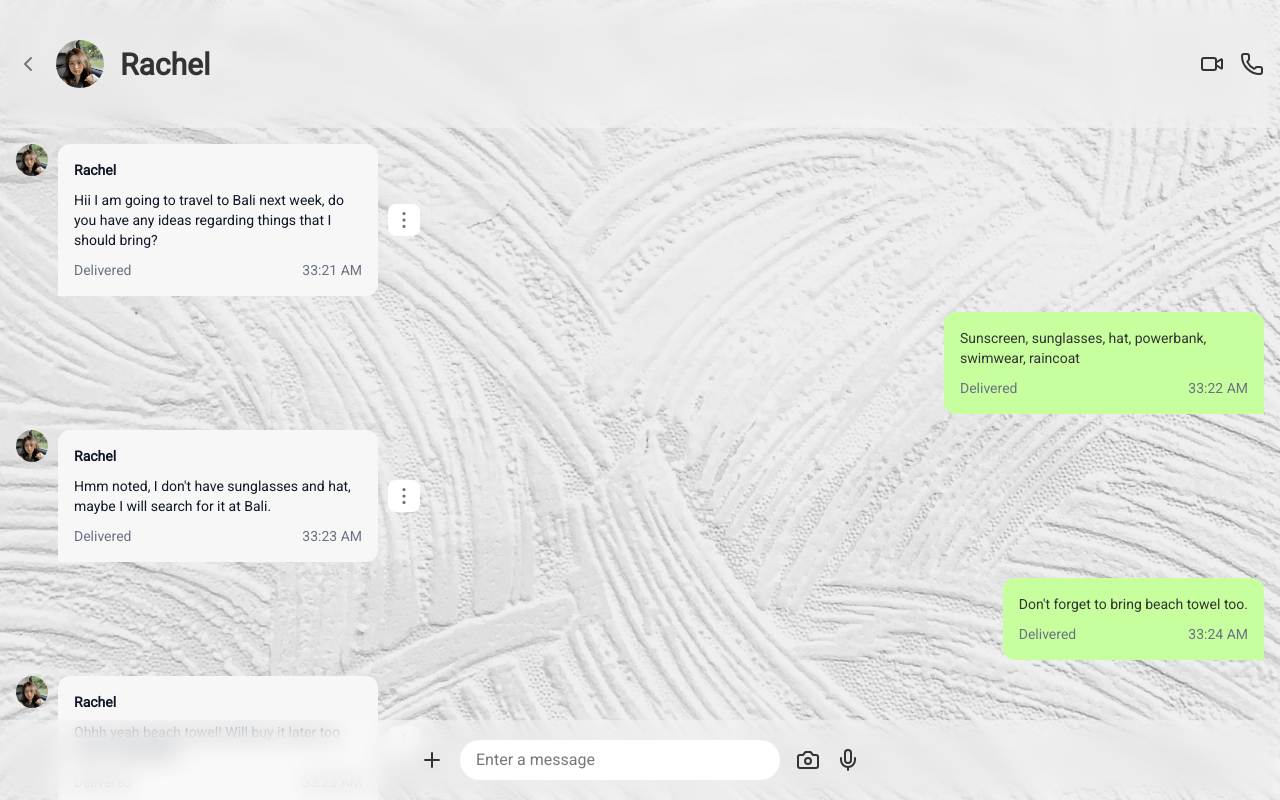
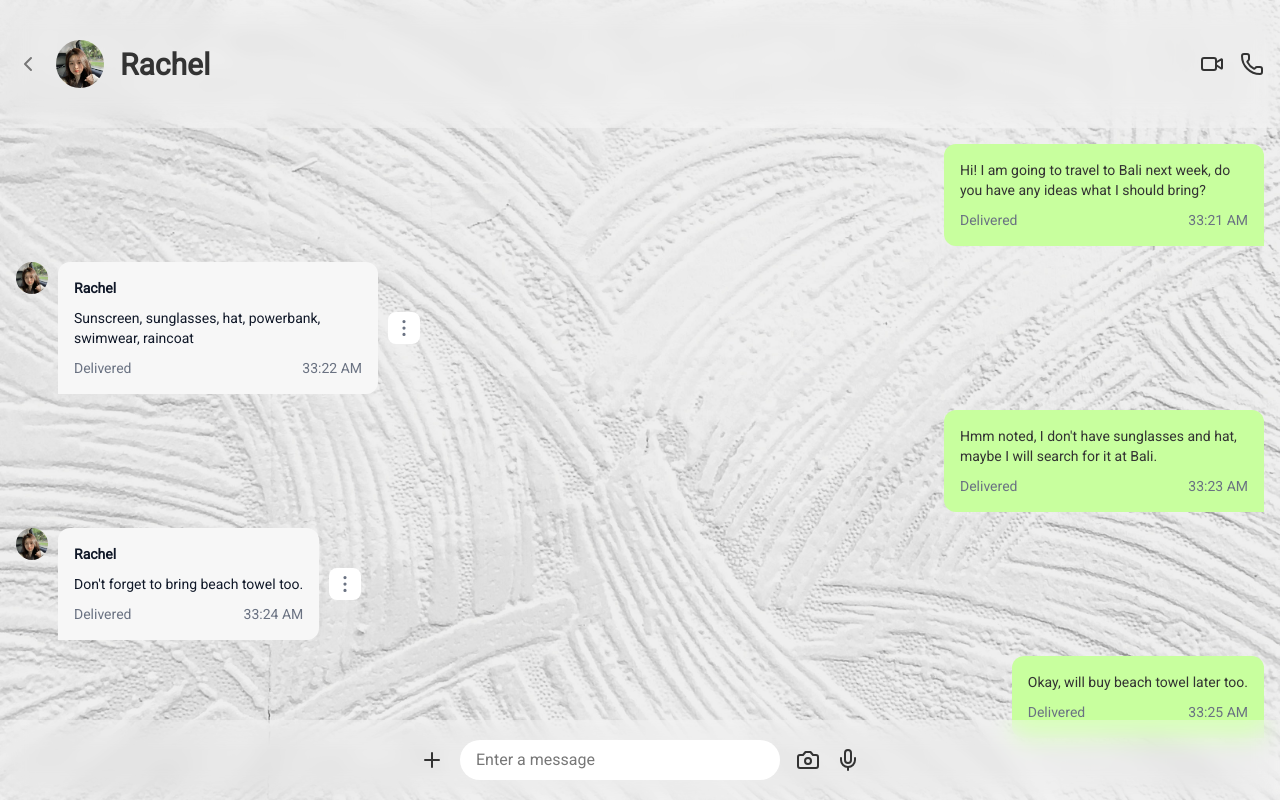
Before and after one commit to Chelle007/squiggle, a React (Vite) app: page /private-chat in a window 1280 px wide. Built offline with nearby package versions, Linux system fonts and the light colour scheme.

Commit message:
change chat history

```diff
--- a/src/components/SelfWishlist.jsx
+++ b/src/components/SelfWishlist.jsx
@@ -4,7 +4,9 @@ import { Pencil } from "lucide-react";
 export default function SelfWishlist({ image, title, price }) {
     return (
 
-        <div className="w-45 max-w-sm border rounded-lg shadow-sm bg-[var(--color-c-green-1)] border-[var(--color-c-green-2)] relative">
+        <div className="bg-white w-full max-w-md overflow-hidden border border-[var(--color-c-green-3)] rounded-lg">
+            <div className="p-2">
+
                 <div className="relative w-full pt-[100%] rounded-t-lg overflow-hidden">
                     <img
                         src={image}
@@ -28,6 +30,7 @@ export default function SelfWishlist({ image, title, price }) {
                     </div>
                 </div>
             </div>
+        </div>
 
     );
 }
--- a/src/pages/PrivateChat.jsx
+++ b/src/pages/PrivateChat.jsx
@@ -7,39 +7,29 @@ import { useNavigate, Link } from 'react-router-dom';
 const chat_histories = [[
     {
         "timestamp": "10/04/2025, 11:33:21 AM",
-        "message": "Hii I am going to travel to Bali next week, do you have any ideas regarding things that I should bring?",
-        "sender": "friend"
+        "message": "Hi! I am going to travel to Bali next week, do you have any ideas what I should bring?",
+        "sender": "self"
     },
     {
         "timestamp": "10/04/2025, 11:33:22 AM",
         "message": "Sunscreen, sunglasses, hat, powerbank, swimwear, raincoat",
-        "sender": "self"
+        "sender": "friend"
     },
     {
         "timestamp": "10/04/2025, 11:33:23 AM",
         "message": "Hmm noted, I don't have sunglasses and hat, maybe I will search for it at Bali.",
-        "sender": "friend"
+        "sender": "self"
     },
     {
         "timestamp": "10/04/2025, 11:33:24 AM",
         "message": "Don't forget to bring beach towel too.",
-        "sender": "self"
+        "sender": "friend"
     },
     {
         "timestamp": "10/04/2025, 11:33:25 AM",
-        "message": "Ohhh yeah beach towel! Will buy it later too once I reach Bali.",
-        "sender": "friend"
-    },
-    {
-        "timestamp": "10/04/2025, 11:33:26 AM",
-        "message": "What pattern do you like?",
+        "message": "Okay, will buy beach towel later too.",
         "sender": "self"
     },
-    {
-        "timestamp": "10/04/2025, 11:33:27 AM",
-        "message": "Huh pattern? I like flower patterns.",
-        "sender": "friend"
-    }
 ]];
 
 export default function PrivateChat() {
--- a/src/pages/Profile.jsx
+++ b/src/pages/Profile.jsx
@@ -30,7 +30,7 @@ export default function Profile() {
                 <div className="flex items-center justify-between mb-4">
                     <h2 className="text-[var(--color-c-black-1)]">Wish List</h2>
                     <Link to='/add-wishlist'>
-                        <button className="p-2 rounded-full hover:bg-gray-100 transition border border-[var(--color-c-green-2)] bg-[var(--color-c-green-1)]">
+                        <button className="p-2 rounded-full hover:bg-gray-100 transition bg-[var(--color-c-green-1)]">
                             <Plus className="w-6 h-6 text-gray-500" />
                         </button>
                     </Link>
```
Also changed, not shown: 1 other file (tests, documents, lock files or other folders). Lines whose indentation alone changed are shown as unchanged.
